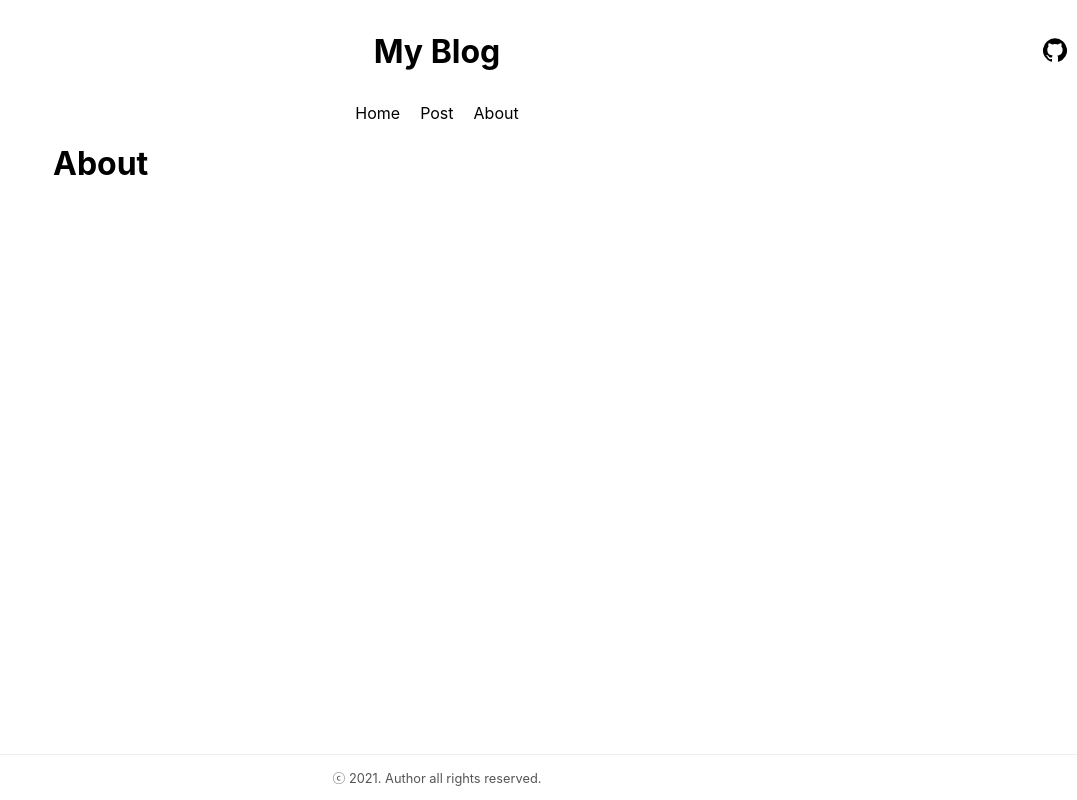
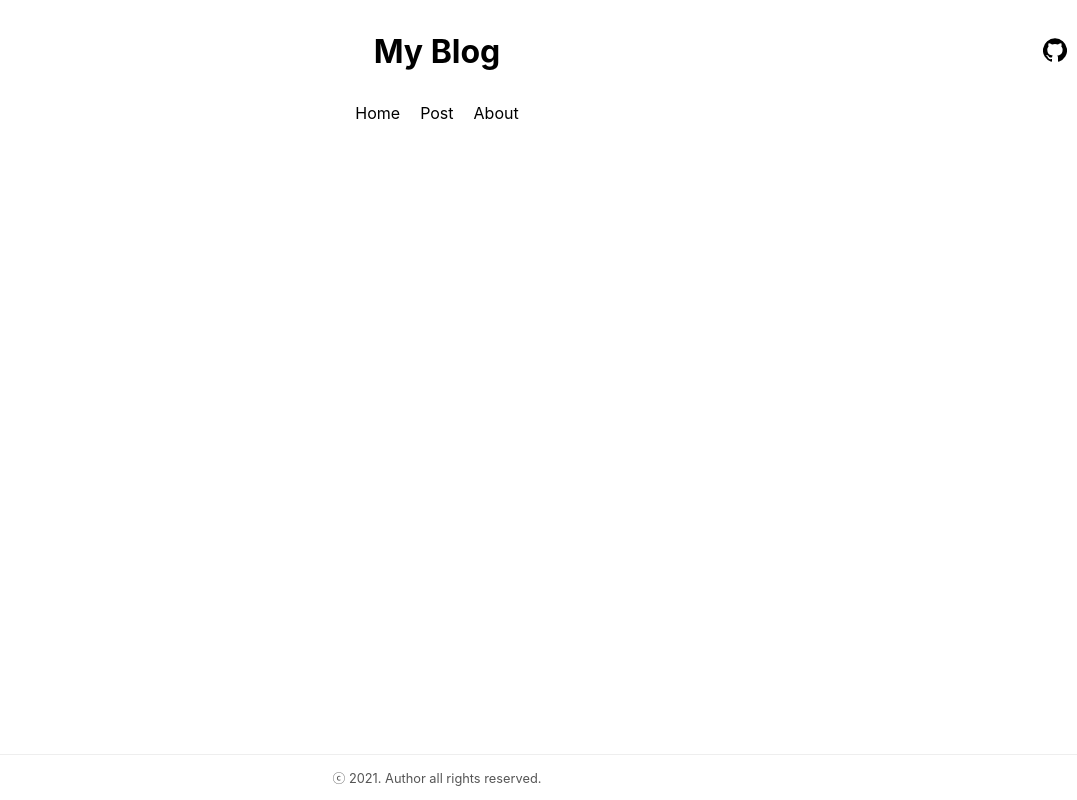
Before and after one commit to m2-modules/nextjs-blog, a Next.js app: page /about in a window 1280 px wide. Shown: the whole page, without its empty margins (203-1280 px from the left). Built offline with nearby package versions, Linux system fonts and the light colour scheme.

Commit message:
Update about page

```diff
--- a/pages/about/index.tsx
+++ b/pages/about/index.tsx
@@ -1,7 +1,9 @@
+import CommonHead from '../../src/components/CommonHead'
 import { NextPage } from 'next'
+import React from 'react'
 
 const About: NextPage = (): JSX.Element => {
-  return <h1>About</h1>
+  return <CommonHead />
 }
 
 export default About
```
